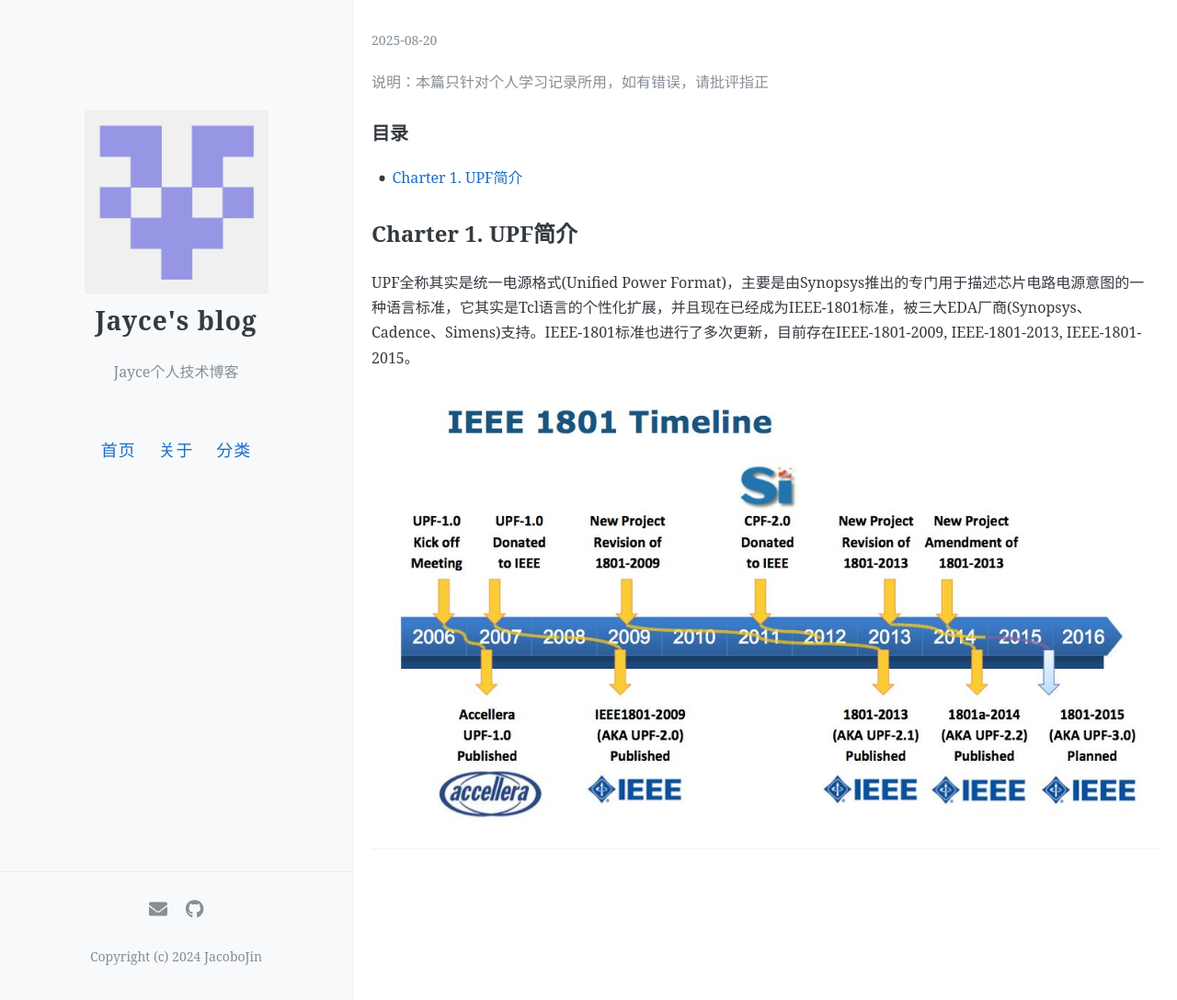
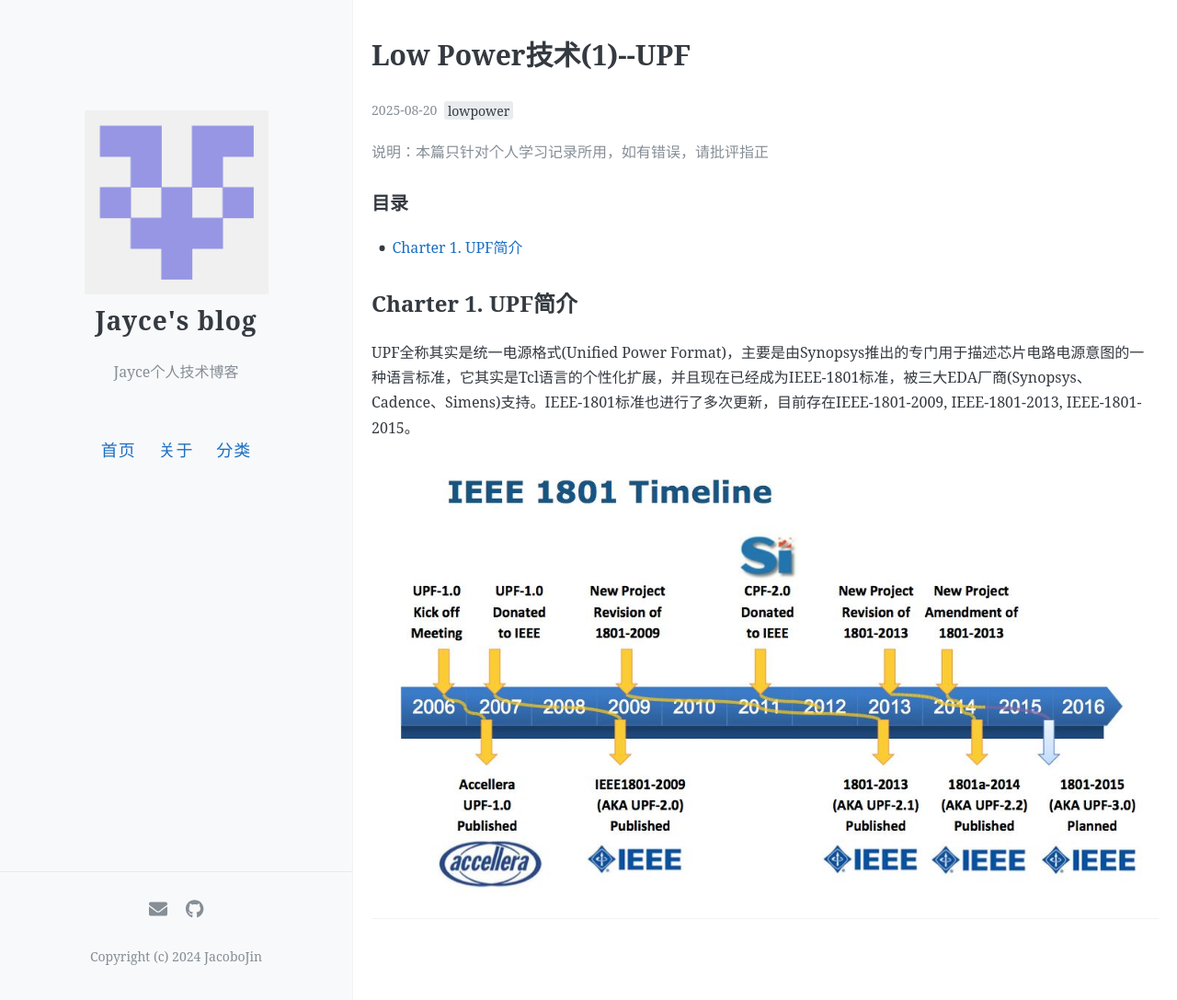
Before and after one commit to JacoboJin/JacoboJin.github.io, a Jekyll site: the page built from _posts/2025-8-20-Low_Power_1.md, in a window 1280 px wide and 1087 px high. Shown: the whole window at 92% size. Built offline with Jekyll 4.4.1, drawn with Linux system fonts in a browser that asks for light colours; our own code applies the rules of GitHub Pages for plain Markdown files; some of the changed lines change nothing that is shown.

Commit message:
Update 2025-8-20-Low_Power_1.md

```diff
--- a/_posts/2025-8-20-Low_Power_1.md
+++ b/_posts/2025-8-20-Low_Power_1.md
@@ -1,5 +1,5 @@
 ---
-layout：post
+layout: post
 title: "Low Power技术(1)--UPF"
 date: 2025-8-20
 tags: [lowpower]
```
